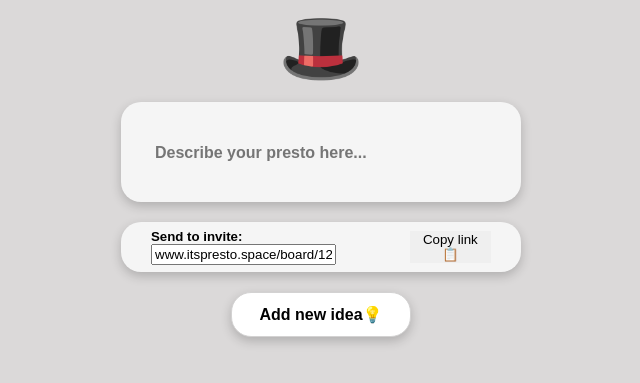
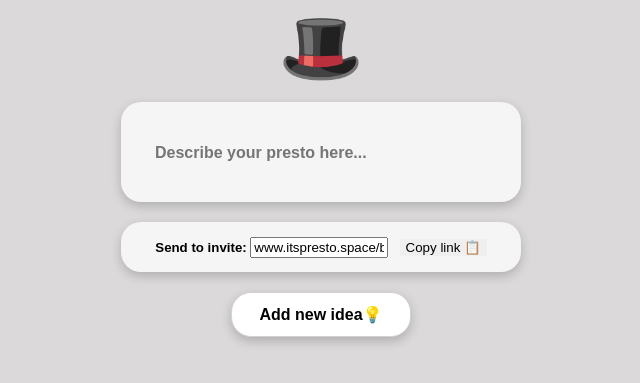
Before and after one commit to MichalMSlusarski/Presto, a Flask app: page /ideaboard in a window 1280 px wide. Shown: the top 383 px of the page, without its empty margins (319-959 px from the left). Run offline with Flask 2, Linux system fonts and the light colour scheme.

Commit message:
Chrome update

```diff
--- a/static/style_board.css
+++ b/static/style_board.css
@@ -113,8 +113,11 @@ body{
     flex-direction: row;
 }
 .box-about-title h5{
-    width: 250x;
+    width: 240px;
     margin: 0 0 0 0;
+}
+.box-about-title input{
+    width: 130px;
 }
 .box-about-title button{
     margin: 0 0 0 0;
--- a/templates/ideaboard.html
+++ b/templates/ideaboard.html
@@ -23,7 +23,7 @@
         </div>
         <div class="main two">
             <div class="box box-about-title">
-                <h5> Send to invite: <input type="text" value="www.itspresto.space/board/12345678910abcdef" name="copy-link" id="copy-link" readonly> </h5>
+                <h5> Send to invite:   <input type="text" value="www.itspresto.space/board/12345678910abcdef" name="copy-link" id="copy-link" readonly> </h5>
                     <button onclick="copyToClipboard()" id="copy-button">Copy link 📋</button>
             </div>
         </div>
```
